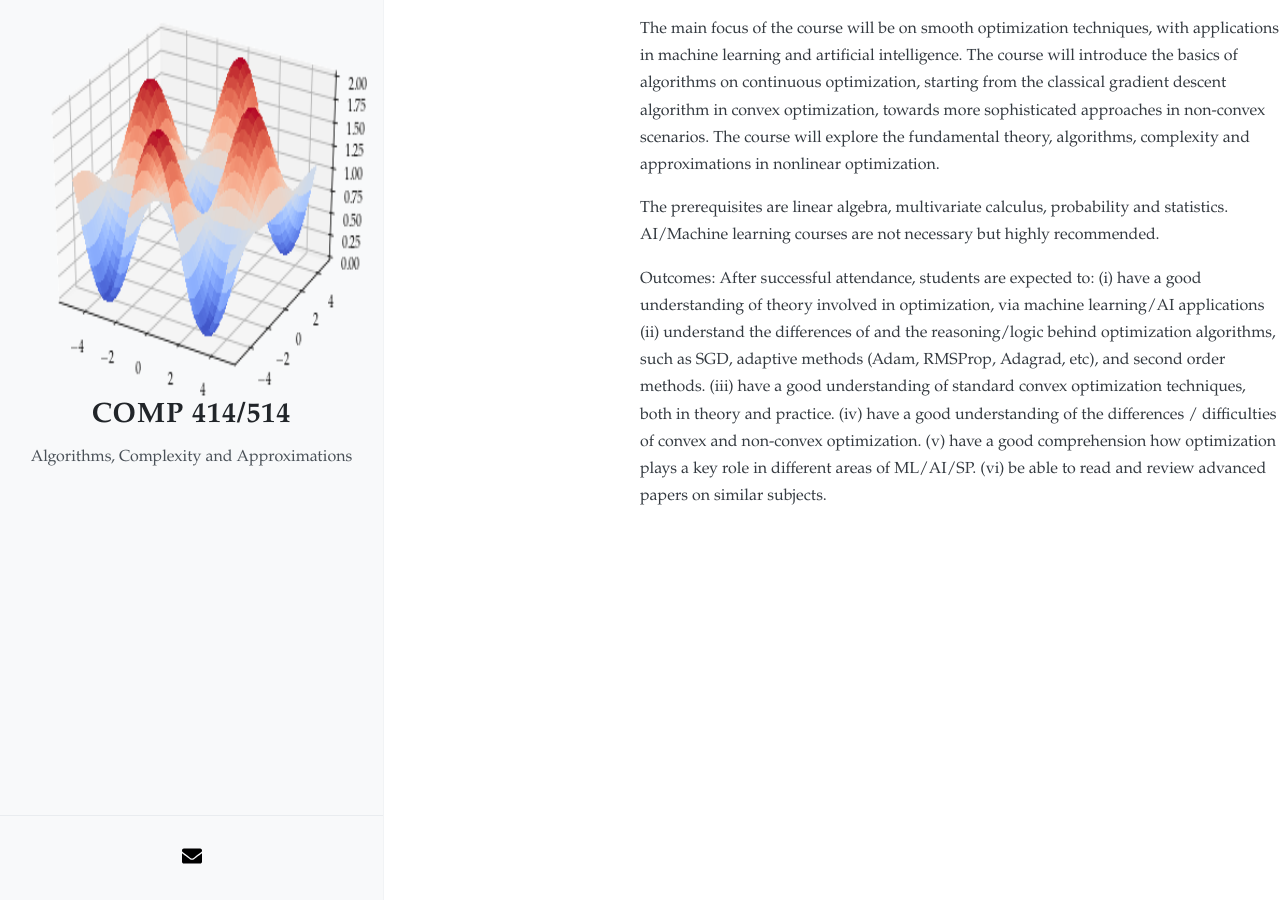
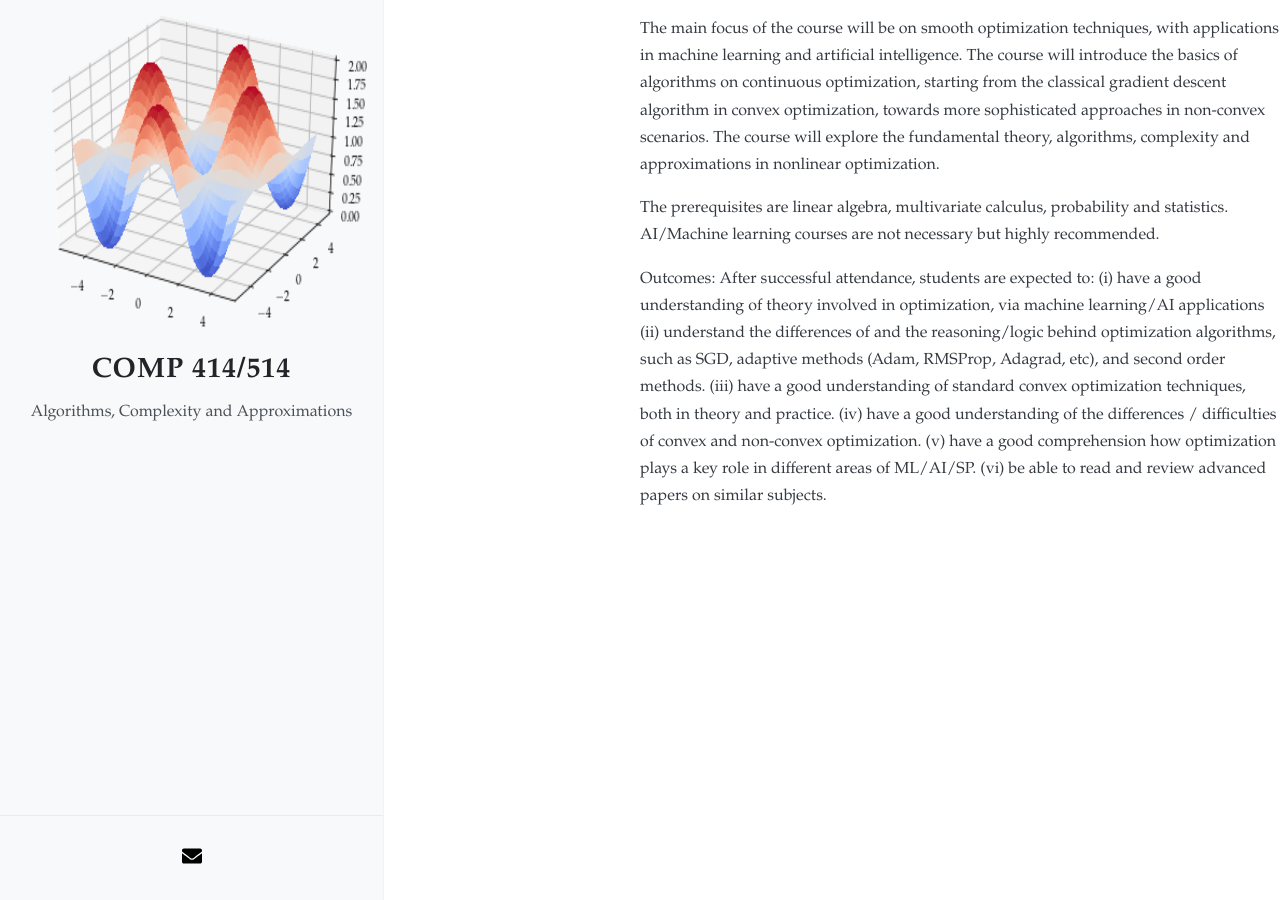
Before and after one commit to akyrillidis/comp414-514, a Jekyll site: the page built from index.md, in a window 1280 px wide. Built offline with Jekyll 4.4.1, drawn with Linux system fonts in a browser that asks for light colours; nearby versions of some CDN libraries.

Commit message:
Update nav.html

```diff
--- a/_includes/nav.html
+++ b/_includes/nav.html
@@ -2,7 +2,7 @@
   <header class="sidebar clearfix">
     <div class="site-info">
       {% if site.avatar %}
-        <a href="{{ site.baseurl }}/" class="site-avatar"><img src="{{ site.avatar }}" width="640" height="428" /></a>
+        <a href="{{ site.baseurl }}/" class="site-avatar"><img src="{{ site.avatar }}" width="547" height="357" /></a>
       {% endif %}
       <h1 class="site-name"><a href="{{ site.baseurl }}/">{{ site.name }}</a></h1>
       <p class="site-description">{{ site.description }}</p>
```
